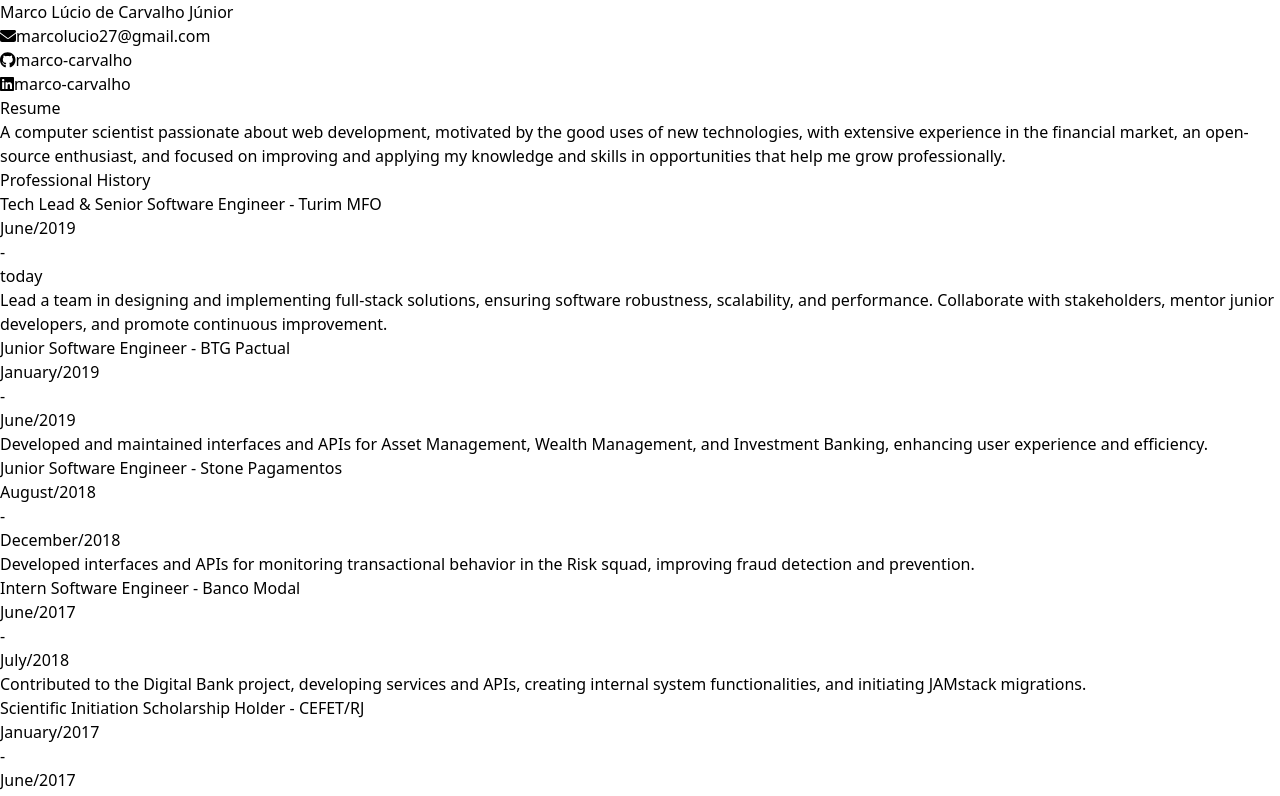
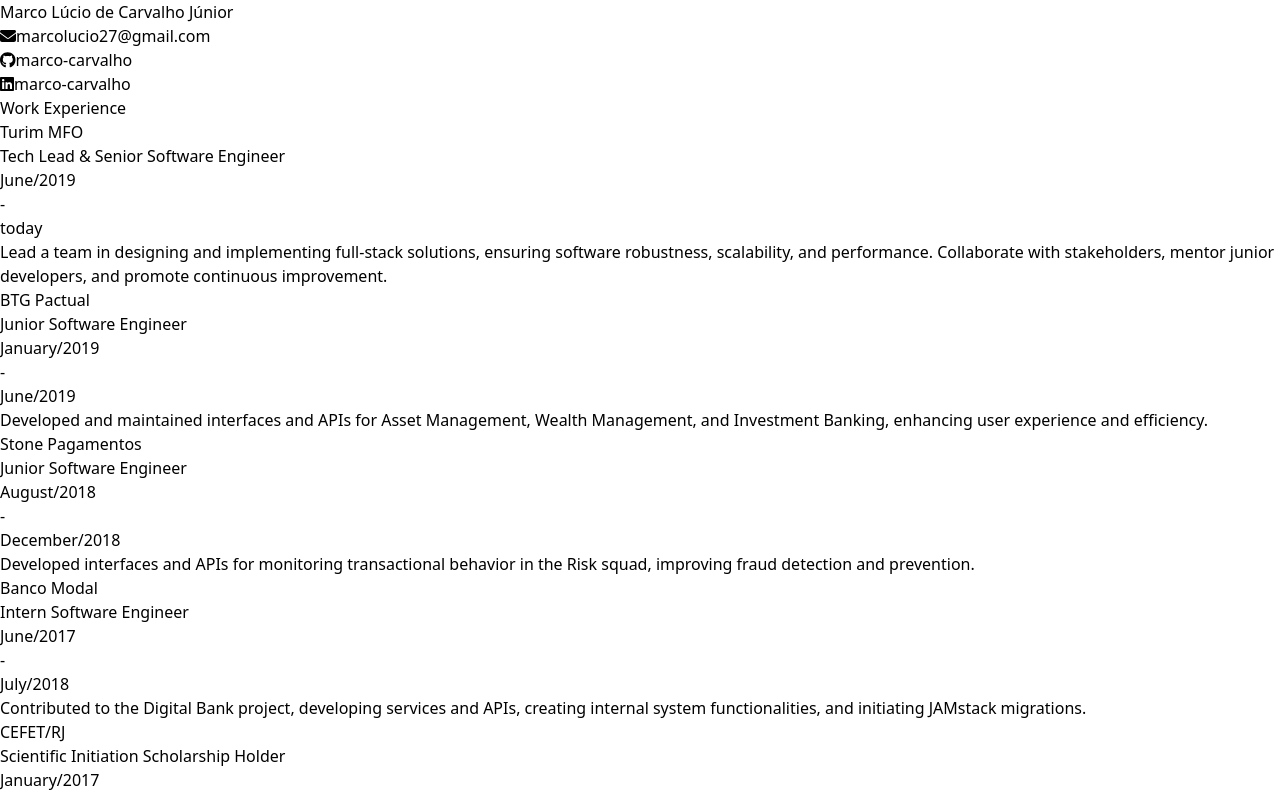
Before and after one commit to marco-carvalho/resume, a React (Vite) app: page / in a window 1280 px wide. Shown: the top 796 px of the page. Built offline with nearby package versions, Linux system fonts and the light colour scheme.

Commit message:
ATS compliance

```diff
--- a/src/App.tsx
+++ b/src/App.tsx
@@ -3,8 +3,8 @@
 import { faGithub, faLinkedin } from "@fortawesome/free-brands-svg-icons";
 import { DateTime } from "luxon";
 
-import Experience from "./Experience";
-import Technology from "./Technology";
+import WorkExperience from "./WorkExperience";
+import Skill from "./Skill";
 import CV from "./CV";
 
 function App() {
@@ -42,17 +42,11 @@
       </div>
       <div className="space-y-1">
         <div className="bg-black uppercase text-center text-white rounded mb-2 text-xl">
-          <div className="font-bold p-1">Resume</div>
-        </div>
-        <div className="font-normal">{CV.resume}</div>
-      </div>
-      <div className="space-y-1">
-        <div className="bg-black uppercase text-center text-white rounded mb-2 text-xl">
-          <div className="font-bold p-1">Professional History</div>
+          <div className="font-bold p-1">Work Experience</div>
         </div>
         <div className="space-y-2">
           {CV.experiences.map((experience, i) => (
-            <Experience key={i} {...experience} />
+            <WorkExperience key={i} {...experience} />
           ))}
         </div>
       </div>
@@ -63,8 +57,8 @@
         {CV.skills.map((skill) => {
           return (
             <div className="text-center">
-              {skill.technologies.map((technology) => {
-                return <Technology {...technology} />;
+              {skill.skills.map((skill) => {
+                return <Skill {...skill} />;
               })}
             </div>
           );
--- a/src/CV.tsx
+++ b/src/CV.tsx
@@ -13,23 +13,23 @@
       to: undefined,
       description:
         "Lead a team in designing and implementing full-stack solutions, ensuring software robustness, scalability, and performance. Collaborate with stakeholders, mentor junior developers, and promote continuous improvement.",
-      technologies: [
+      skills: [
         { name: "HTML" },
-        { name: "CSS", subtechnologies: ["TailwindCSS"] },
-        { name: "Javascript", subtechnologies: ["Typescript", "React"] },
-        { name: "Mobile", subtechnologies: ["React Native"] },
-        { name: "C#", subtechnologies: [".NET"] },
-        { name: "Python", subtechnologies: ["Flask"] },
-        { name: "Node", subtechnologies: ["Express"] },
-        { name: "SQL", subtechnologies: ["SQL Server", "Postgres"] },
-        { name: "Infra as Code", subtechnologies: ["Docker", "Terraform"] },
-        { name: "Message Broker", subtechnologies: ["RabbitMQ"] },
-        { name: "Web Server", subtechnologies: ["IIS", "Nginx"] },
-        { name: "CI/CD", subtechnologies: ["GitHub Actions", "TeamCity"] },
-        { name: "Monitoring", subtechnologies: ["Grafana", "Zabbix"] },
-        { name: "Code Quality", subtechnologies: ["SonarQube"] },
-        { name: "Cloud", subtechnologies: ["AWS", "Azure"] },
-        { name: "Cache", subtechnologies: ["Redis"] },
+        { name: "CSS", subskills: ["TailwindCSS"] },
+        { name: "Javascript", subskills: ["Typescript", "React"] },
+        { name: "Mobile", subskills: ["React Native"] },
+        { name: "C#", subskills: [".NET"] },
+        { name: "Python", subskills: ["Flask"] },
+        { name: "Node", subskills: ["Express"] },
+        { name: "SQL", subskills: ["SQL Server", "Postgres"] },
+        { name: "Infra as Code", subskills: ["Docker", "Terraform"] },
+        { name: "Message Broker", subskills: ["RabbitMQ"] },
+        { name: "Web Server", subskills: ["IIS", "Nginx"] },
+        { name: "CI/CD", subskills: ["GitHub Actions", "TeamCity"] },
+        { name: "Monitoring", subskills: ["Grafana", "Zabbix"] },
+        { name: "Code Quality", subskills: ["SonarQube"] },
+        { name: "Cloud", subskills: ["AWS", "Azure"] },
+        { name: "Cache", subskills: ["Redis"] },
       ],
     },
     {
@@ -39,16 +39,16 @@
       to: new Date(2019, 5, 1),
       description:
         "Developed and maintained interfaces and APIs for Asset Management, Wealth Management, and Investment Banking, enhancing user experience and efficiency.",
-      technologies: [
-        { name: "HTML", subtechnologies: ["Pug"] },
-        { name: "CSS", subtechnologies: ["Bootstrap"] },
-        { name: "Javascript", subtechnologies: ["VueJS"] },
+      skills: [
+        { name: "HTML", subskills: ["Pug"] },
+        { name: "CSS", subskills: ["Bootstrap"] },
+        { name: "Javascript", subskills: ["VueJS"] },
         { name: "C#" },
-        { name: "Node.js", subtechnologies: ["Express"] },
-        { name: "SQL", subtechnologies: ["SQL Server", "Postgres"] },
-        { name: "Infra as Code", subtechnologies: ["Docker", "Rancher"] },
-        { name: "CI/CD", subtechnologies: ["Azure DevOps"] },
-        { name: "Cloud", subtechnologies: ["AWS"] },
+        { name: "Node.js", subskills: ["Express"] },
+        { name: "SQL", subskills: ["SQL Server", "Postgres"] },
+        { name: "Infra as Code", subskills: ["Docker", "Rancher"] },
+        { name: "CI/CD", subskills: ["Azure DevOps"] },
+        { name: "Cloud", subskills: ["AWS"] },
       ],
     },
     {
@@ -58,12 +58,12 @@
       to: new Date(2018, 11, 1),
       description:
         "Developed interfaces and APIs for monitoring transactional behavior in the Risk squad, improving fraud detection and prevention.",
-      technologies: [
-        { name: "C#", subtechnologies: ["WCF"] },
+      skills: [
+        { name: "C#", subskills: ["WCF"] },
         { name: "Python" },
-        { name: "SQL", subtechnologies: ["SQL Server"] },
-        { name: "CI/CD", subtechnologies: ["Azure DevOps", "GoCD"] },
-        { name: "Logs", subtechnologies: ["Splunk"] },
+        { name: "SQL", subskills: ["SQL Server"] },
+        { name: "CI/CD", subskills: ["Azure DevOps", "GoCD"] },
+        { name: "Logs", subskills: ["Splunk"] },
       ],
     },
     {
@@ -73,12 +73,12 @@
       to: new Date(2018, 6, 1),
       description:
         "Contributed to the Digital Bank project, developing services and APIs, creating internal system functionalities, and initiating JAMstack migrations.",
-      technologies: [
+      skills: [
         { name: "HTML" },
-        { name: "CSS", subtechnologies: ["Bootstrap"] },
-        { name: "Javascript", subtechnologies: ["React"] },
-        { name: "C#", subtechnologies: ["Web API", "WCF"] },
-        { name: "SQL", subtechnologies: ["SQL Server"] },
+        { name: "CSS", subskills: ["Bootstrap"] },
+        { name: "Javascript", subskills: ["React"] },
+        { name: "C#", subskills: ["Web API", "WCF"] },
+        { name: "SQL", subskills: ["SQL Server"] },
       ],
     },
     {
@@ -88,7 +88,7 @@
       to: new Date(2017, 5, 1),
       description:
         "Implemented the Machine Learning framework Diffusion Map for dimensionality reduction, analyzing datasets like the Iris flower dataset and astronomical data.",
-      technologies: [{ name: "R" }],
+      skills: [{ name: "R" }],
     },
     {
       company: "Itaú Unibanco",
@@ -97,12 +97,12 @@
       to: new Date(2016, 11, 1),
       description:
         "Developed and maintained web projects for Social Security clients, focusing on bug fixes and performance improvements.",
-      technologies: [
+      skills: [
         { name: "HTML" },
         { name: "CSS" },
-        { name: "Javascript", subtechnologies: ["Knockout"] },
+        { name: "Javascript", subskills: ["Knockout"] },
         { name: "C#" },
-        { name: "SQL", subtechnologies: ["SQL Server"] },
+        { name: "SQL", subskills: ["SQL Server"] },
       ],
     },
   ],
@@ -122,40 +122,40 @@
   skills: [
     {
       name: "Front End",
-      technologies: [
+      skills: [
         { name: "HTML" },
-        { name: "CSS", subtechnologies: ["Tailwind"] },
-        { name: "Javascript", subtechnologies: ["Typescript", "React"] },
-        { name: "Mobile", subtechnologies: ["React Native"] },
+        { name: "CSS", subskills: ["Tailwind"] },
+        { name: "Javascript", subskills: ["Typescript", "React"] },
+        { name: "Mobile", subskills: ["React Native"] },
       ],
     },
     {
       name: "Back End",
-      technologies: [
-        { name: "C#", subtechnologies: [".NET"] },
-        { name: "Node.js", subtechnologies: ["Express"] },
-        { name: "Python", subtechnologies: ["FastAPI", "Flask"] },
+      skills: [
+        { name: "C#", subskills: [".NET"] },
+        { name: "Node.js", subskills: ["Express"] },
+        { name: "Python", subskills: ["FastAPI", "Flask"] },
       ],
     },
     {
       name: "Database",
-      technologies: [
-        { name: "SQL", subtechnologies: ["SQL Server", "Postgres", "MySQL"] },
-        { name: "Cache", subtechnologies: ["Redis"] },
+      skills: [
+        { name: "SQL", subskills: ["SQL Server", "Postgres", "MySQL"] },
+        { name: "Cache", subskills: ["Redis"] },
       ],
     },
     {
       name: "DevOps",
-      technologies: [
-        { name: "Cloud", subtechnologies: ["AWS", "Azure"] },
-        { name: "Message Broker", subtechnologies: ["RabbitMQ"] },
-        { name: "Infra as Code", subtechnologies: ["Docker", "Terraform"] },
-        { name: "Message Broker", subtechnologies: ["RabbitMQ"] },
-        { name: "Linux", subtechnologies: ["Ubuntu"] },
-        { name: "Web Server", subtechnologies: ["IIS", "Nginx"] },
-        { name: "CI/CD", subtechnologies: ["GitHub Actions", "TeamCity"] },
-        { name: "Monitoring", subtechnologies: ["Grafana", "Zabbix"] },
-        { name: "Code Quality", subtechnologies: ["SonarQube"] },
+      skills: [
+        { name: "Cloud", subskills: ["AWS", "Azure"] },
+        { name: "Message Broker", subskills: ["RabbitMQ"] },
+        { name: "Infra as Code", subskills: ["Docker", "Terraform"] },
+        { name: "Message Broker", subskills: ["RabbitMQ"] },
+        { name: "Linux", subskills: ["Ubuntu"] },
+        { name: "Web Server", subskills: ["IIS", "Nginx"] },
+        { name: "CI/CD", subskills: ["GitHub Actions", "TeamCity"] },
+        { name: "Monitoring", subskills: ["Grafana", "Zabbix"] },
+        { name: "Code Quality", subskills: ["SonarQube"] },
       ],
     },
   ],
--- a/src/Technology.tsx
+++ b/src/Skill.tsx
@@ -1,20 +1,20 @@
-const Technology = (technology: {
+const Skill = (skill: {
   name: string;
-  subtechnologies?: string[];
+  subskills?: string[];
 }) => {
   return (
     <div className="inline-block">
       <div className="inline-block">
         <div className="bg-gray-800 rounded text-white mb-1 p-1 mr-1">
-          {technology.name}
+          {skill.name}
         </div>
       </div>
-      {technology.subtechnologies &&
-        technology.subtechnologies.map((subtechnology, i) => {
+      {skill.subskills &&
+        skill.subskills.map((subskill, i) => {
           return (
             <div className="inline-block" key={i}>
               <div className="bg-gray-600 rounded text-white mb-1 p-1 mr-1">
-                {subtechnology}
+                {subskill}
               </div>
             </div>
           );
@@ -23,4 +23,4 @@
   );
 };
 
-export default Technology;
+export default Skill;
--- a/src/Experience.tsx
+++ b/src/WorkExperience.tsx
@@ -1,20 +1,21 @@
 import { DateTime } from "luxon";
 
-const Experience = (experience: {
+const WorkExperience = (experience: {
   position: string;
   company: string;
   from: Date;
   to?: Date;
   description: string;
-  technologies: {
+  skills: {
     name: string;
-    subtechnologies?: string[];
+    subskills?: string[];
   }[];
 }) => {
   return (
     <div>
-      <div className="text-xl font-bold leading-none">
-        {experience.position} - {experience.company}
+      <div className="text-xl font-bold leading-none">{experience.company}</div>
+      <div className="text-xl font-semibold leading-none">
+        {experience.position}
       </div>
       <div className="space-x-1 italic">
         <div className="inline-block">
@@ -32,4 +33,4 @@
   );
 };
 
-export default Experience;
+export default WorkExperience;
```
